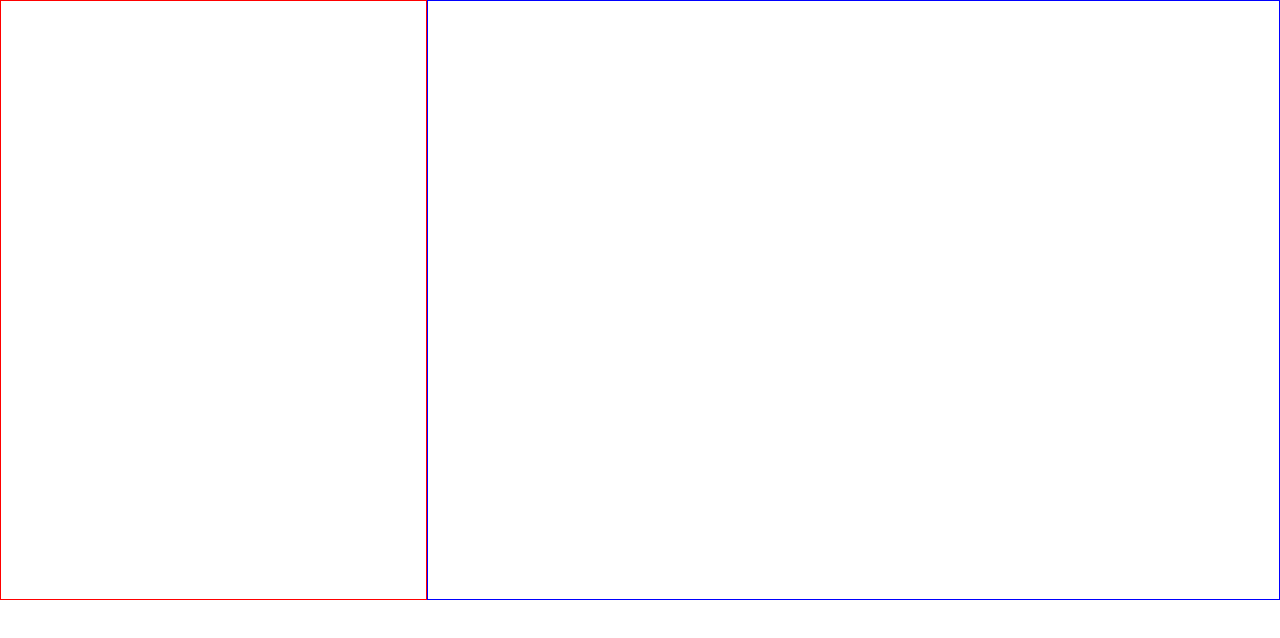
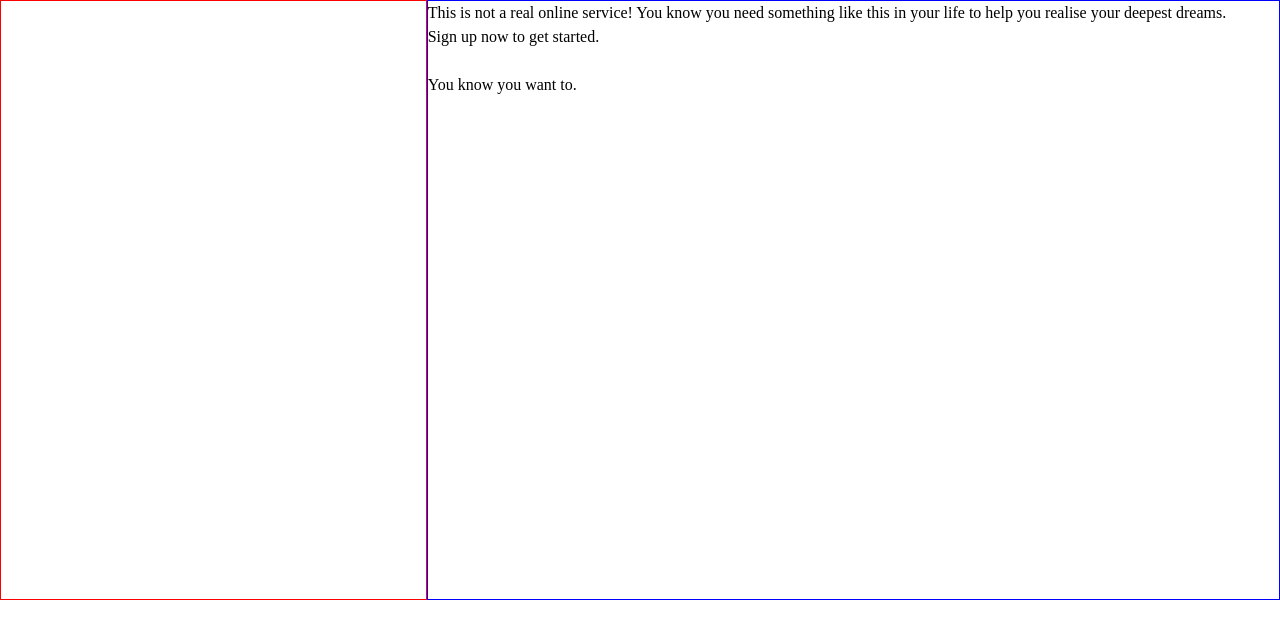
Before and after one commit to wishyrater/odin-sign-up, a plain HTML site: page index.html in a window 1280 px wide. Drawn offline with Linux system fonts and the light colour scheme.

Commit message:
Add intro text

```diff
--- a/index.html
+++ b/index.html
@@ -11,6 +11,12 @@
 
     </div>
     <div id="right-column">
+        <div id="intro-text">
+            <p>This is not a real online service! You know you need something like this in your life to help you realise your deepest dreams.</p>
+            <p>Sign up <span>now</span> to get started.</p>
+            <br>
+            <p>You <span>know</span> you want to.</p>
+        </div>
 
     </div>
 
```
